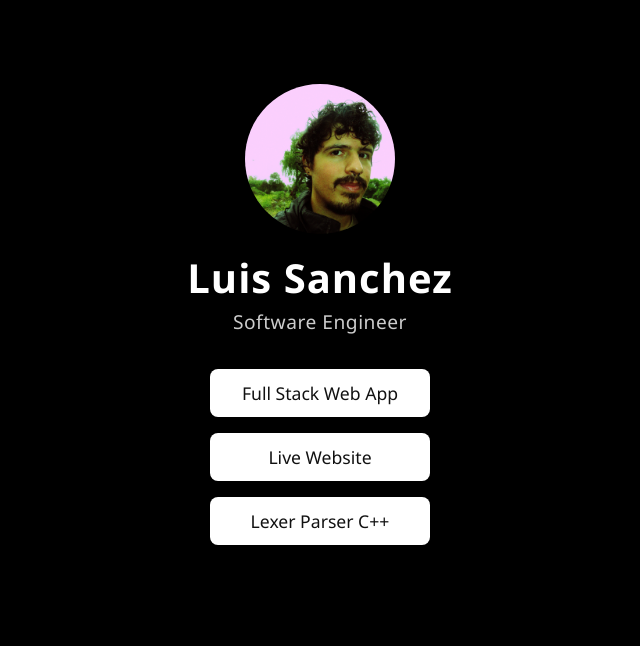
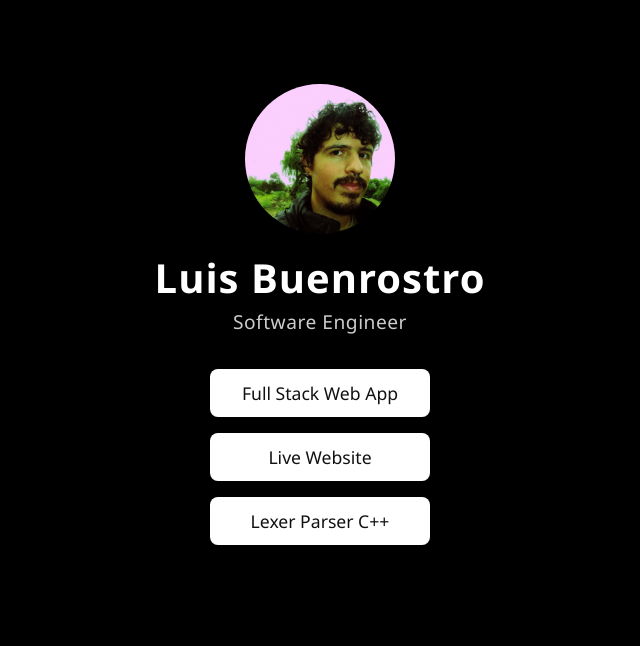
Before and after one commit to lsanch78/portfolio, a plain HTML site: page index.html in a window 1280 px wide. Shown: the top 646 px of the page, without its empty margins (320-960 px from the left). Drawn offline with Linux system fonts and the light colour scheme.

Commit message:
updated name

```diff
--- a/index.html
+++ b/index.html
@@ -9,7 +9,7 @@
 <body>
     <div class="container">
         <img src="assets/nerve-profilepic.jpg" alt="Profile Picture" class="profile-pic">
-        <h1 class="name">Luis Sanchez</h1>
+        <h1 class="name">Luis Buenrostro</h1>
         <p class="subtext">Software Engineer</p>
         <div class="projects-buttons">
             <button class="project-btn" data-preview="A MERN stack web application with authentication, REST API, and responsive UI.">Full Stack Web App</button>
```
